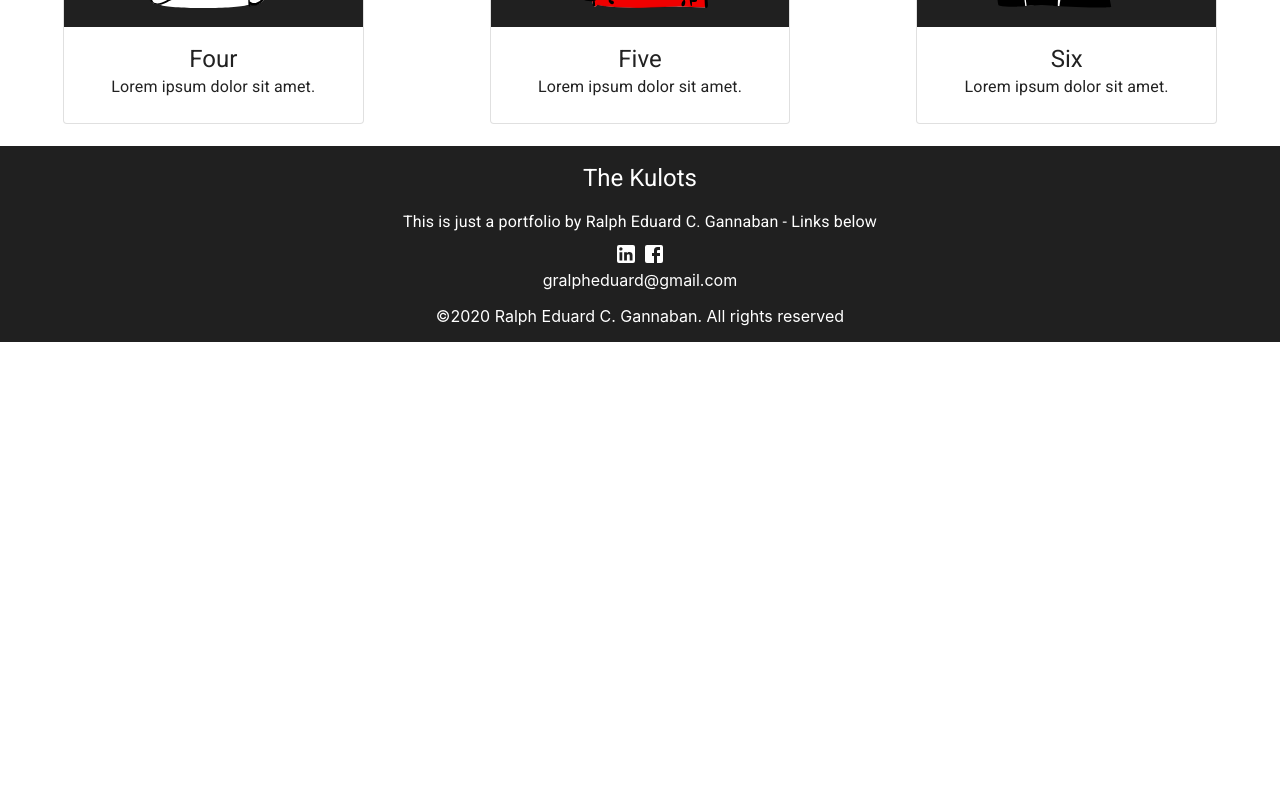
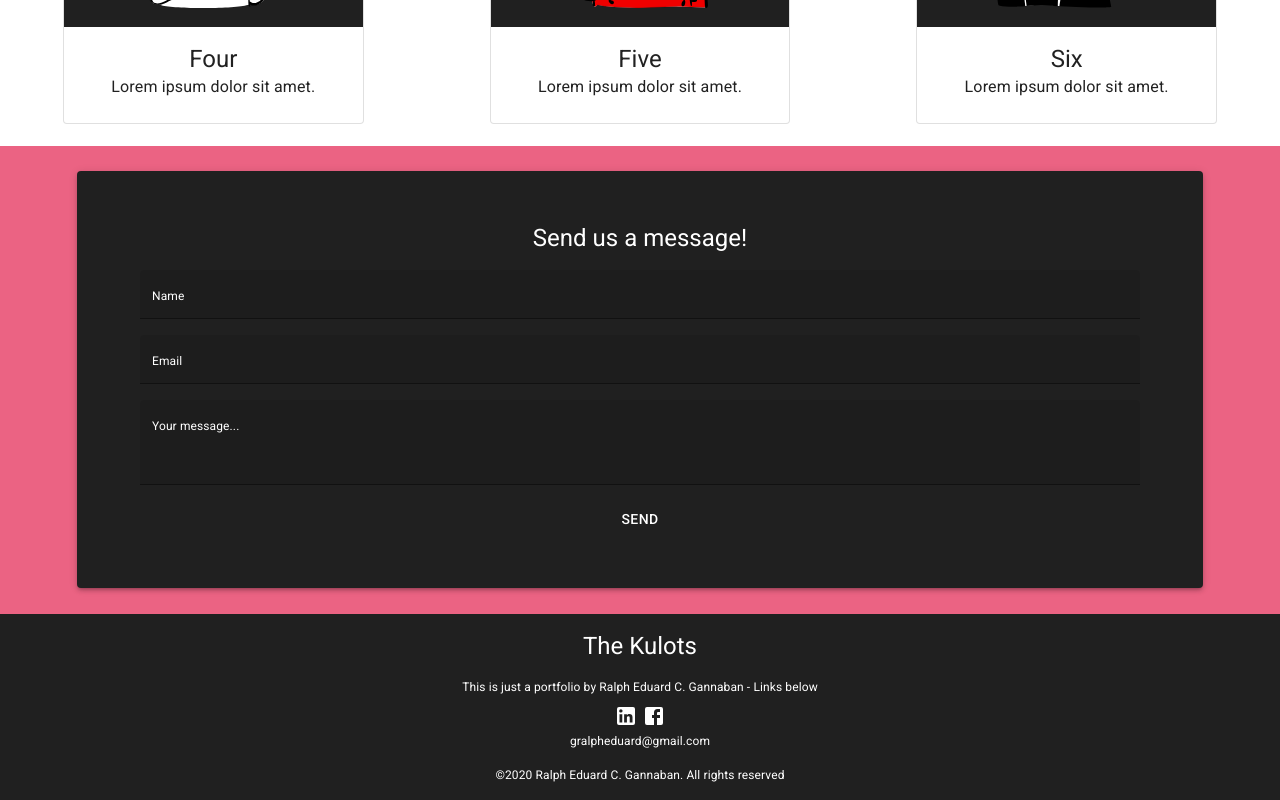
Before and after one commit to gralpheduard/react-app, a React (Create React App) app: page / in a window 1280 px wide. Shown: the part 1365-2165 px from the top of the page. Before the commit the page ends 1707 px from the top, so only its background shows below. Built offline with nearby package versions, Linux system fonts and the light colour scheme.

Commit message:
added forms

```diff
--- a/src/Component/Cards/CardSection.jsx
+++ b/src/Component/Cards/CardSection.jsx
@@ -1,37 +1,14 @@
 import React from 'react';
-import {Grid,
-        Box,
+import {Box,
         Card,
         CardContent,
         Typography,
         CardActionArea
     } from '@material-ui/core'
 
-import { makeStyles } from '@material-ui/core/styles';
-
-const useStyles = makeStyles({
-    Root:{
-        height: "200%"
-    },
-    Card1:{
-        width: "70%",
-        marginTop: "5%",
-        marginLeft: "auto",
-        marginRight: "auto",
-    },
-    Card2:{
-        width: "70%",
-        marginTop: "5%",
-        marginLeft: "auto",
-        marginRight: "auto",
-        marginBottom: "5%",
-    }
-  });
-
 const CardSection = ({svg, title, content, classSection}) =>{
-    const classes = useStyles();
     return (
-            <Card  variant="outlined" className={classSection}>
+            <Card variant="outlined" className={classSection}>
                 <CardActionArea>
                     <CardContent style={{ backgroundColor: "#202020" }}>
                         <Box color="third">
--- a/src/Component/Cards/Cards.jsx
+++ b/src/Component/Cards/Cards.jsx
@@ -2,7 +2,6 @@ import React from 'react';
 import {Grid} from '@material-ui/core'
 import {One, Two, Three, Four, Five, Six} from './SVGs'
 import CardSection from './CardSection'
-import { makeStyles } from '@material-ui/core/styles';
 import useStyles from './useStyles'
 
 const Cards = () =>{
--- a/src/Component/Footer/Footer.jsx
+++ b/src/Component/Footer/Footer.jsx
@@ -2,7 +2,6 @@ import React from 'react';
 import { Grid, Typography, Box } from '@material-ui/core'
 import LinkedInIcon from '@material-ui/icons/LinkedIn';
 import FacebookIcon from '@material-ui/icons/Facebook';
-import MailIcon from '@material-ui/icons/Mail';
 import useStyles from './useStyles'
 
 const Footer = () =>{
@@ -18,22 +17,22 @@ const Footer = () =>{
                 </Grid>
                 <Grid item xs={12} sm={12} md={12} lg={12}>
                     <Box mb={1}>
-                        <Typography>This is just a portfolio by Ralph Eduard C. Gannaban - Links below</Typography>
+                        <Typography className={classes.contentLinks}>This is just a portfolio by Ralph Eduard C. Gannaban - Links below</Typography>
                     </Box>
                 </Grid>
                 <Grid item xs={12} sm={12} md={12} lg={12}>
                     <Box>
-                        <a href=""><LinkedInIcon color="primary"/></a> <a href=""><FacebookIcon color="primary"/></a>
+                        <a href="youtube.com"><LinkedInIcon color="primary"/></a> <a href="youtube.com"><FacebookIcon color="primary"/></a>
                     </Box>
                 </Grid>
                 <Grid item xs={12} sm={12} md={12} lg={12}>
                     <Box mb={2}>
-                        gralpheduard@gmail.com
+                        <Typography className={classes.contentLinks}>gralpheduard@gmail.com</Typography>
                     </Box>
                 </Grid>
                 <Grid item xs={12} sm={12} md={12} lg={12}>
                     <Box mb={2}>
-                        ©2020 Ralph Eduard C. Gannaban. All rights reserved
+                        <Typography className={classes.contentLinks}>©2020 Ralph Eduard C. Gannaban. All rights reserved</Typography>
                     </Box>
                 </Grid>
             </Grid>
--- a/src/Component/Footer/useStyles.jsx
+++ b/src/Component/Footer/useStyles.jsx
@@ -3,6 +3,9 @@ import { makeStyles } from '@material-ui/core/styles';
 const useStyles = makeStyles((theme) => ({
     root: {
       flexGrow: 1,
+    },
+    contentLinks:{
+        fontSize: 12,
     },
    footer:{
        backgroundColor: theme.palette.third.main,
--- /dev/null
+++ b/src/Component/SendMessage/SendMessage.jsx
@@ -0,0 +1,65 @@
+import React from 'react'
+import {Paper, Grid, Typography, TextField, Box,Button} from '@material-ui/core'
+import useStyles from './useStyles';
+
+const SendMessage = () =>{
+    const classes = useStyles();
+    return(
+        <div className={classes.root}>
+            <Grid container >
+                <Grid className={classes.Grid} item xs={12}>
+                    <Paper className={classes.paper} elevation={3}>
+                        <Box mb={2}>
+                            <Typography variant="h5"color="primary">Send us a message!</Typography>
+                        </Box>
+                        <form>
+                            <Box mb={2}>
+                            <TextField id="custom-css-standard-input"
+                                        InputProps={{
+                                            className: classes.input,
+                                        }}
+                                        InputLabelProps={{
+                                            className: classes.inputLabel,
+                                        }}
+                                        label="Name"
+                                        variant="filled"
+                            />
+                            </Box>
+                            <Box mb={2}>
+                            <TextField id="custom-css-standard-input"
+                                        InputProps={{
+                                            className: classes.input,
+                                        }}
+                                        InputLabelProps={{
+                                            className: classes.inputLabel,
+                                        }}
+                                        label="Email"
+                                        variant="filled"
+                            />
+                            </Box>
+                            <Box mb={2}>
+                            <TextField
+                                id="filled-multiline-static"
+                                label="Your message..."
+                                InputLabelProps={{
+                                    className: classes.inputLabel,
+                                }}
+                                InputProps={{
+                                    className: classes.input,
+                                }}
+                                multiline
+                                rows={4}
+                                defaultValue=""
+                                variant="filled"
+                            />
+                            </Box>
+                            <Button color="primary">Send</Button>
+                        </form>
+                    </Paper>
+                </Grid>
+            </Grid>
+        </div>
+    )
+}
+
+export default SendMessage
--- /dev/null
+++ b/src/Component/SendMessage/useStyles.jsx
@@ -0,0 +1,45 @@
+import { makeStyles } from '@material-ui/core/styles';
+
+const useStyles = makeStyles((theme) => ({
+    root: {
+        backgroundColor: theme.palette.secondary.main,
+        width: "100%",
+        height: "100%"
+    },
+    Grid: {
+        height: "100%",
+    },
+    paper:{
+        padding: "4%",
+        backgroundColor: theme.palette.third.main,
+        textAlign: 'center',
+        height: '100%',
+        width: '80%',
+        margin:"auto",
+        marginTop: "2%",
+        marginBottom: "2%"
+    },
+    input:{
+        color:theme.palette.primary.main,
+        fontSize:10,
+        margin: "auto",
+        width: 300,
+        [theme.breakpoints.up('sm')]:{
+            width: 470,
+        },
+        [theme.breakpoints.up('md')]:{
+            width: 700,
+        },
+        [theme.breakpoints.up('lg')]:{
+            width: 1000,
+        },
+
+    },
+    inputLabel:{
+        color:'white',
+        fontSize: 12
+    }
+}));
+
+
+export default useStyles;
--- a/src/Component/index.js
+++ b/src/Component/index.js
@@ -1,5 +1,5 @@
 export {default as NavBar} from './NavBar/NavBar';
 export {default as Cover} from './Cover/Cover';
 export {default as Cards} from './Cards/Cards';
-
+export {default as SendMessage} from './SendMessage/SendMessage'
 export {default as Footer} from './Footer/Footer';
--- a/src/Pages/Home/Home.jsx
+++ b/src/Pages/Home/Home.jsx
@@ -1,5 +1,5 @@
 import React from 'react';
-import {NavBar, Cover, Cards, Footer} from '../../Component'
+import {NavBar, Cover, Cards, SendMessage, Footer} from '../../Component'
 
 const Home = () =>{
     return (
@@ -7,7 +7,7 @@ const Home = () =>{
             <NavBar />
             <Cover />
             <Cards />
-
+            <SendMessage />
             <Footer />
         </div>
     )
```
Also changed, not shown: src/Component/Cover/Cover.module.css (deleted), src/Component/NavBar/NavBar.module.css (deleted), src/Pages/Home/Home.module.css (deleted).
